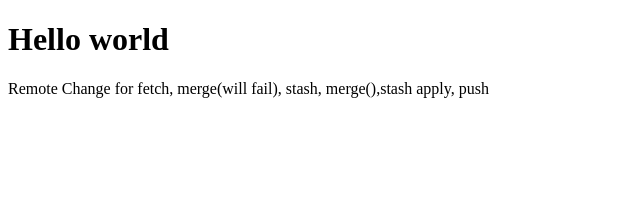
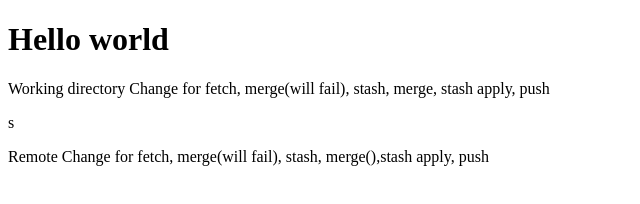
Before and after one commit to Raviteja654321/Git_Training, a plain HTML site: page index.html in a window 1280 px wide. Shown: the whole page, without its empty margins (0-640 px from the left). Drawn offline with Linux system fonts and the light colour scheme.

Commit message:
After resolving overlaps with git stash

```diff
--- a/index.html
+++ b/index.html
@@ -7,6 +7,7 @@
 </head>
 <body>
     <h1>Hello world</h1>
+    <p>Working directory Change for fetch, merge(will fail), stash, merge, stash apply, push</p>s
     <p>Remote Change for fetch, merge(will fail), stash, merge(),stash apply, push </p>
     <script src="index.js">
         window.alert("hello!! Raviteja");
```
